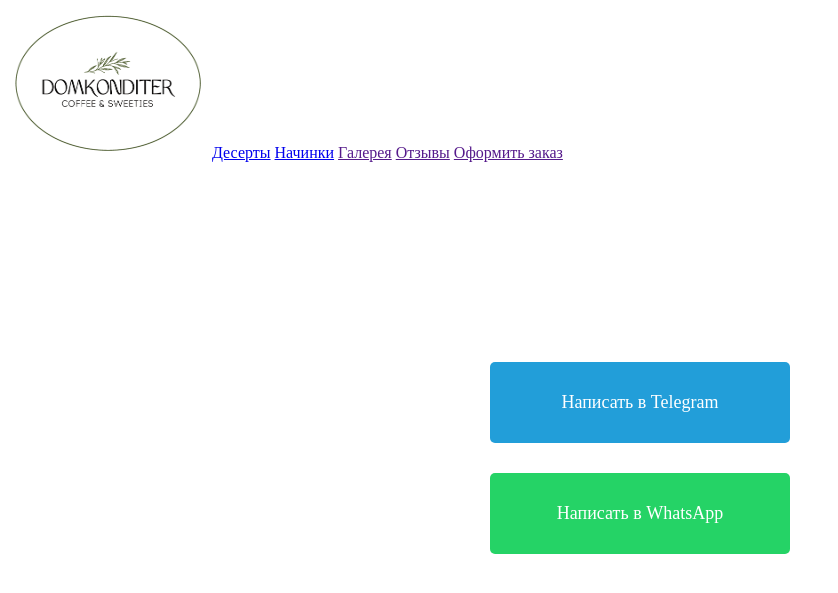
After one commit to Panovky/Desserts_76, a Django app: page /catalog/fillings/learn-more/ in a window 1280 px wide. The commit adds this page. Shown: the top 593 px of the page, without its empty margins (0-838 px from the left). Run offline with Django 4.2, Linux system fonts and the light colour scheme.

Commit message:
add base template, page learn more

```diff
--- a/catalog/static/css/style.css
+++ b/catalog/static/css/style.css
@@ -38,3 +38,29 @@
     text-align: center;
     margin-top: 0;
 }
+
+#learn-more {
+
+}
+
+.button-learn-more {
+    width: 300px;
+    margin-right: auto;
+    margin-left: auto;
+    color: white;
+    border-radius: 5px;
+    text-align: center;
+    padding-top: 30px;
+    padding-bottom: 30px;
+    font-size: 18px;
+}
+
+#blm_1 {
+    background: #229ED9;
+    margin-top: 200px;
+}
+
+#blm_2 {
+    background: #25D366;
+    margin-top: 30px;
+}
--- /dev/null
+++ b/catalog/templates/base_generic.html
@@ -0,0 +1,31 @@
+<!DOCTYPE html>
+<html lang="en">
+
+<head>
+    <meta charset="UTF-8">
+
+    {% block title %}<title>Десерты на заказ</title>{% endblock %}
+
+    {% load static %}
+    <link rel="stylesheet" href="{% static 'css/style.css' %}">
+</head>
+
+<body>
+
+    {% block header %}<header class="header">
+        <div>
+            <a href=""><img src="{% static 'images/logo.png' %}" width="200px" height="150px"/></a>
+            <a href="{% url 'categories' %}" >Десерты</a>
+            <a href="{% url 'fillings' %}" >Начинки</a>
+            <a href="" >Галерея</a>
+            <a href="" >Отзывы</a>
+            <a href="" >Оформить заказ</a>
+       </div>
+    </header>{% endblock %}
+
+    {% block content %}{% endblock %}
+
+    {% block footer %}<footer></footer>{% endblock %}
+
+</body>
+</html>
--- /dev/null
+++ b/catalog/templates/catalog/learn_more.html
@@ -0,0 +1,8 @@
+{% extends "base_generic.html" %}
+
+{% block content %}
+    <div id="learn-more">
+        <p class="button-learn-more" id="blm_1" onclick="window.location.href='https://t.me/+79011737890'">Написать в Telegram</p>
+        <p class="button-learn-more" id="blm_2" onclick="window.location.href='https://wa.clck.bar/79011737890'">Написать в WhatsApp</p>
+    </div>
+{% endblock %}
--- a/catalog/urls.py
+++ b/catalog/urls.py
@@ -4,6 +4,7 @@ from . import views
 
 urlpatterns = [
     re_path(r'^fillings/$', views.FillingsView.as_view(), name='fillings'),
+    re_path(r'^fillings/learn-more/$', views.contacts_view, name='contacts'),
     re_path(r'^categories/$', views.CategoriesView.as_view(), name='categories'),
     re_path(r'^categories/(?P<category_id>\d+)/$', views.desserts_view, name='desserts'),
 ]
--- a/catalog/views.py
+++ b/catalog/views.py
@@ -3,7 +3,6 @@ from django.views import generic
 from catalog.models import Filling, Category, Dessert
 
 
-# Create your views here.
 class FillingsView(generic.ListView):
     model = Filling
     context_object_name = 'fillings'
@@ -22,3 +21,10 @@ def desserts_view(request, category_id):
         'catalog/dessert_list.html',
         context={'desserts': queryset}
     )
+
+def contacts_view(request):
+
+    return render(
+        request,
+        'catalog/learn_more.html'
+    )
```
Also changed, not shown: catalog/templates/catalog/category_list.html (+3 -13 lines), catalog/templates/catalog/dessert_list.html (+4 -14 lines), catalog/templates/catalog/filling_list.html (+4 -10 lines), catalog/static/images/logo.png (added).
